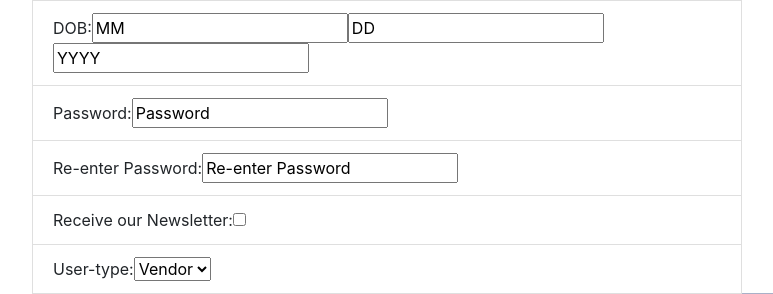
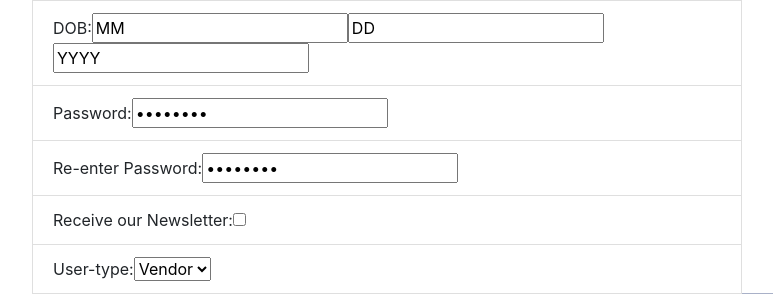
Before and after one commit to dsluo-archive/BookStore, a Django app: a page that uses templates/create_account.html in a window 1280 px wide. Shown: the part 776-1070 px from the top of the page, without its empty margins (438-1211 px from the left). Run offline with Django 3.2, Linux system fonts and the light colour scheme; some libraries are stand-ins or nearby versions.

Commit message:
Password Hide fix
Changed the input type for the password inputs.

```diff
--- a/templates/assets/Create-Acct/css/create-acct-main.css
+++ b/templates/assets/Create-Acct/css/create-acct-main.css
@@ -97,3 +97,7 @@ body {
 	margin-left: 25%;
 	width: 20%;
 }
+
+#browse {
+	margin-top: 10px;
+}
--- a/templates/create_account.html
+++ b/templates/create_account.html
@@ -25,8 +25,8 @@
 						<li class="list-group-item">Email:<input class="inputbox" type="text" value="Email Address" name="email"></input><br></li>
 						<li class="list-group-item">Street Address:<input class="inputbox" value="Street Address" type="text" name="address"></input></li>
 						<li class="list-group-item">DOB:<input class="inputboxSpec" id="Month" value="MM" type="text" name="Month"></input><input class="inputboxSpec" id="Day"  value="DD" type="text" name="Day"></input><input class="inputboxSpec" id="Year" value="YYYY" type="text" name="Year"></input><br></li>
-						<li class="list-group-item">Password:<input class="inputbox" value="Password" type="text" name="password"></input></li>
-						<li class="list-group-item">Re-enter Password:<input class="inputbox" value="Re-enter Password" type="text" name="password_confirm"></input></li>
+						<li class="list-group-item">Password:<input class="inputbox" value="Password" type="password" name="password"></input></li>
+						<li class="list-group-item">Re-enter Password:<input class="inputbox" value="Password" type="password" name="password_confirm"></input></li>
 						<li class="list-group-item">Receive our Newsletter:<input class="inputbox" type="checkbox" name="password_confirm"></input></li>
 						<li class="list-group-item">User-type:<select class="inputbox" name="account_type">
 								<option value="vendor">Vendor</option>
```
